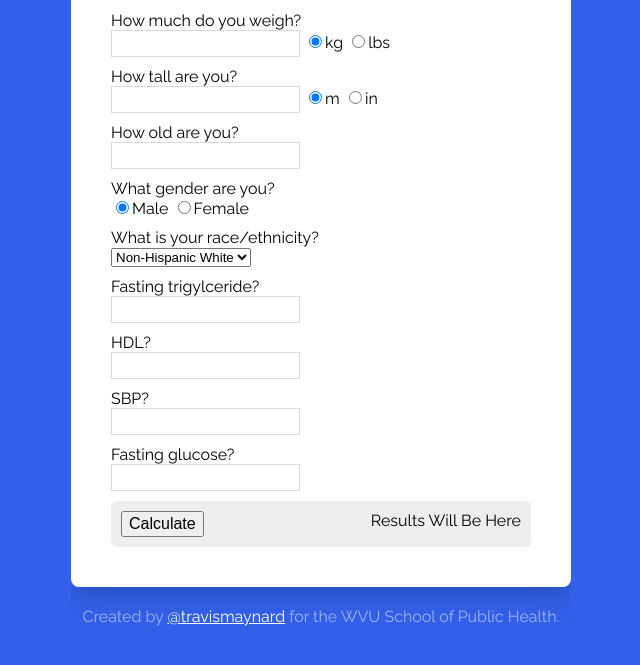
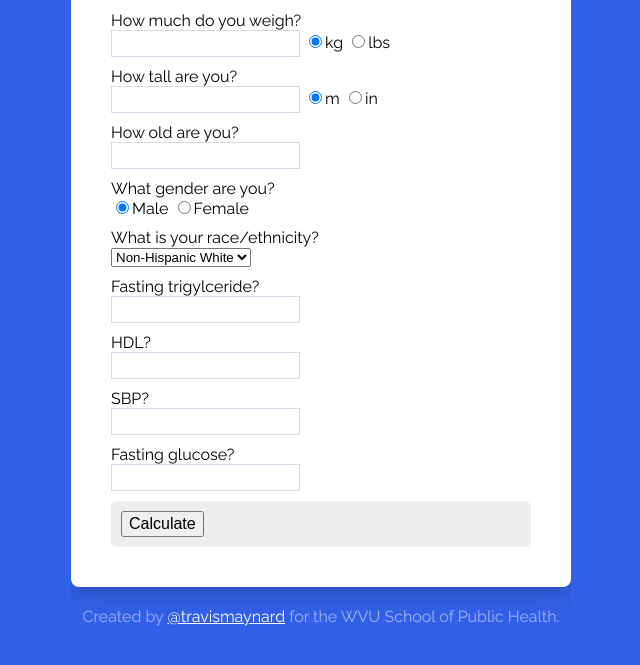
Before and after one commit to travm/ZMI, a plain HTML site: page index.html in a window 1280 px wide. Shown: the part 119-784 px from the top of the page, without its empty margins (319-959 px from the left). Drawn offline with nearby package versions, Linux system fonts and the light colour scheme.

Commit message:
Removed development text.

```diff
--- a/index.html
+++ b/index.html
@@ -83,7 +83,7 @@
 
                 <div id="calculateWrap">
                     <button id="calculate">Calculate</button>
-                    <div id="result">Results Will Be Here</div>
+                    <div id="result"></div>
                 </div>
 
             </form>
```
